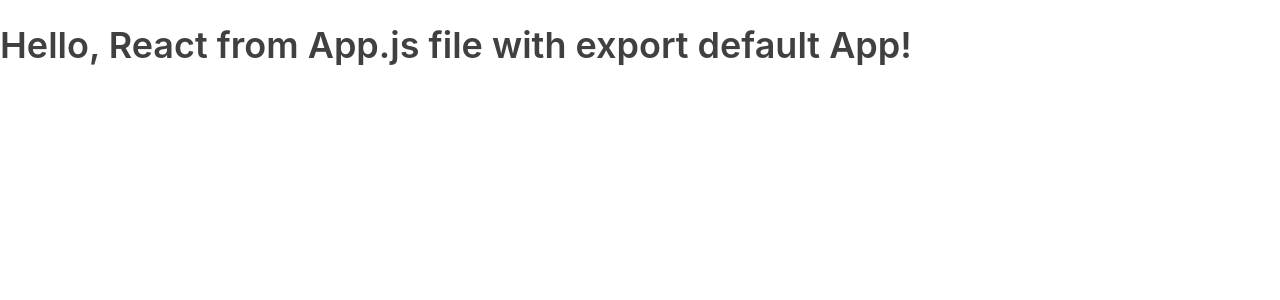
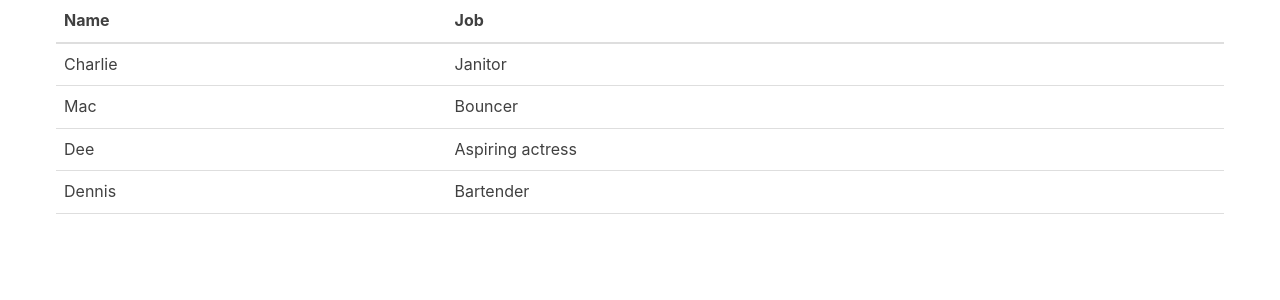
Before and after one commit to allkaa/react-tutorial, a React (Create React App) app: page / in a window 1280 px wide. Shown: the top 300 px of the page. Built offline with nearby package versions, Linux system fonts and the light colour scheme.

Commit message:
Simple comps

```diff
--- a/src/App.js
+++ b/src/App.js
@@ -1,11 +1,18 @@
-// Traditional very first component App.
+// Traditional very first custom class component - App
+// (capitalize custom components to differentiate them from regular HTML elements).
 import React, { Component } from 'react'
+import Table from './Table'
 
 class App extends Component {
   render() {
     return (
+      /*
       <div className="App">
         <h1>Hello, React from App.js file with export default App!</h1>
+      </div>
+      */
+      <div className="container">
+        <Table />
       </div>
     )
   }
--- a/src/Table.js
+++ b/src/Table.js
@@ -1,6 +1,53 @@
-// Component Table.
+// Custom class component - Table.
 import React, { Component } from 'react'
 
+// Simple components:
+const TableHeader = () => {
+  return (
+    <thead>
+      <tr>
+        <th>Name</th>
+        <th>Job</th>
+      </tr>
+    </thead>
+  )
+}
+
+const TableBody = () => {
+  return (
+    <tbody>
+      <tr>
+        <td>Charlie</td>
+        <td>Janitor</td>
+      </tr>
+      <tr>
+        <td>Mac</td>
+        <td>Bouncer</td>
+      </tr>
+      <tr>
+        <td>Dee</td>
+        <td>Aspiring actress</td>
+      </tr>
+      <tr>
+        <td>Dennis</td>
+        <td>Bartender</td>
+      </tr>
+    </tbody>
+  )
+}
+
+// Class component that uses simple components:
+class Table extends Component {
+  render() {
+    return (
+      <table>
+        <TableHeader />
+        <TableBody />
+      </table>
+    )
+  }
+}
+/* Initial:
 class Table extends Component {
   render() {
     return (
@@ -33,5 +80,6 @@
     )
   }
 }
+*/
 
 export default Table
```
